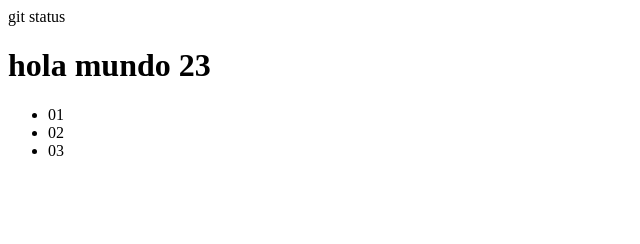
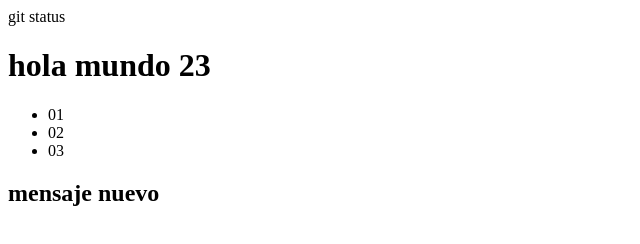
Before and after one commit to iscvhfc/prueba23, a plain HTML site: page index.html in a window 1280 px wide. Shown: the whole page, without its empty margins (0-640 px from the left). Drawn offline with Linux system fonts and the light colour scheme.

Commit message:
esto es el ultimo cambio

```diff
--- a/index.html
+++ b/index.html
@@ -15,6 +15,7 @@ git status<!DOCTYPE html>
         <li>02</li>
         <li>03</li>
     </ul>
+    <h2>mensaje nuevo</h2>
 </body>
 
 </html>
```
